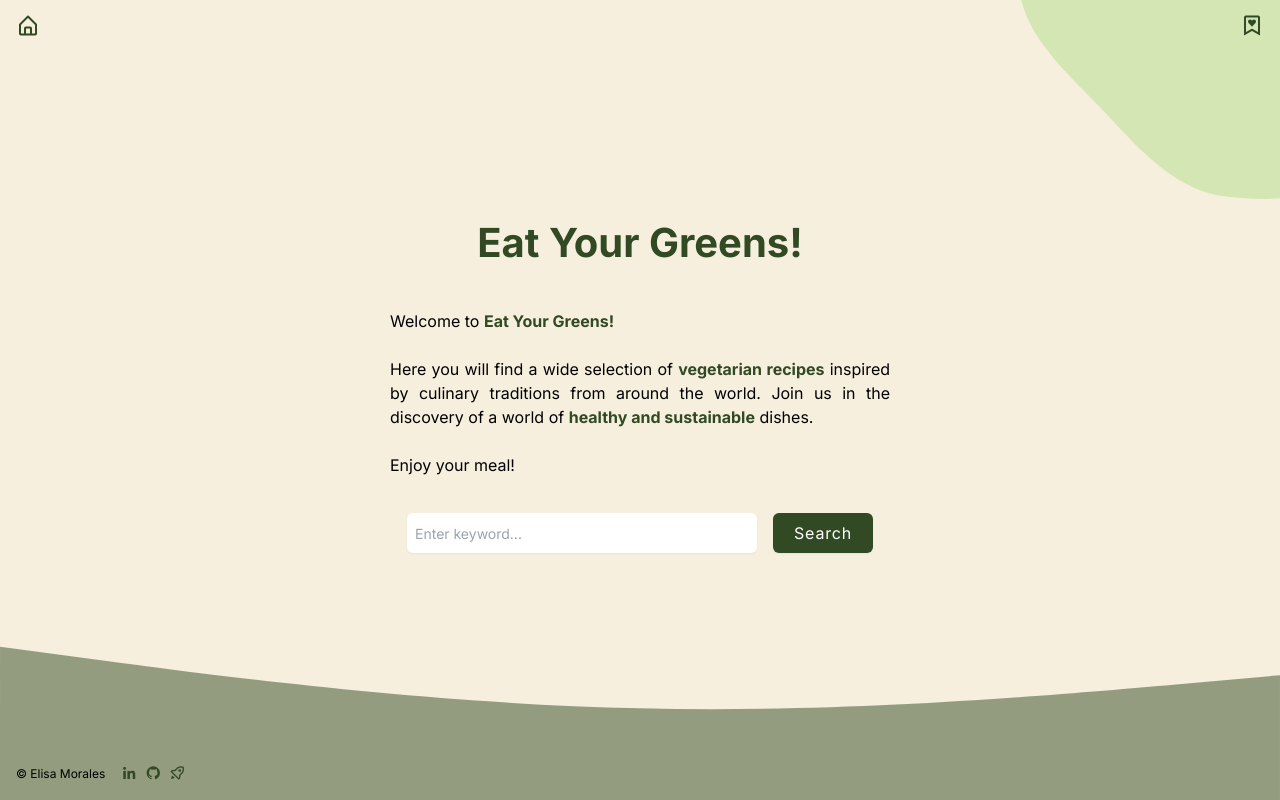
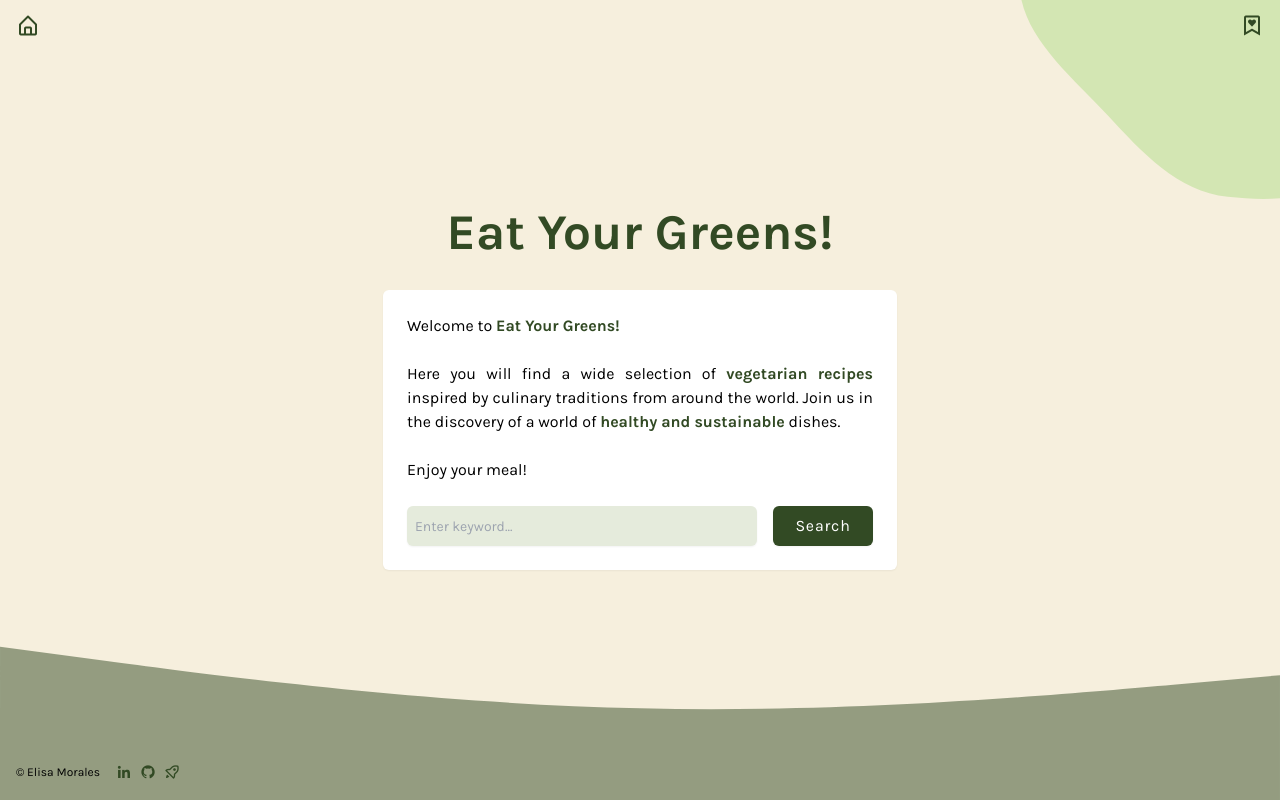
Before and after one commit to elisa-morales/eat-your-greens, a React (Vite) app: page / in a window 1280 px wide. Built offline with nearby package versions, Linux system fonts and the light colour scheme.

Commit message:
change font-family

```diff
--- a/index.html
+++ b/index.html
@@ -8,7 +8,7 @@
 
     <link rel="preconnect" href="https://fonts.googleapis.com" />
     <link rel="preconnect" href="https://fonts.gstatic.com" crossorigin />
-    <link href="https://fonts.googleapis.com/css2?family=Inter:wght@400;500;700&display=swap" rel="stylesheet" />
+    <link href="https://fonts.googleapis.com/css2?family=Karla:wght@400;500;700&display=swap" rel="stylesheet" />
 
     <link href="https://unpkg.com/boxicons@2.1.4/css/boxicons.min.css" rel="stylesheet" />
 
--- a/src/App.jsx
+++ b/src/App.jsx
@@ -2,6 +2,7 @@ import { BrowserRouter, Routes, Route, Link } from "react-router-dom"
 import Blob from "./assets/svg/Blob"
 import Waves from "./assets/svg/Waves"
 import Header from "./components/Header"
+import Footer from "./components/Footer"
 import Home from "./pages/Home"
 
 //import axios from "axios"
@@ -15,6 +16,7 @@ function App() {
         <Route path="/" element={<Home />} />
       </Routes>
       <Waves />
+      <Footer />
     </BrowserRouter>
   )
 }
--- a/src/components/Footer.jsx
+++ b/src/components/Footer.jsx
@@ -1,11 +1,9 @@
-import { Outlet } from "react-router-dom"
-
 export default function Footer() {
   return (
     <>
-      <footer className="fixed bottom-0">
+      <footer className="fixed bottom-0 -z-10">
         <div className="flex px-4 py-3.5 gap-4">
-          <p className="text-xs pt-1"> &#169; Elisa Morales </p>
+          <p className="text-xs pt-0.5"> &#169; Elisa Morales </p>
 
           <div className="flex gap-2 text-primary ">
             <a href="https://www.linkedin.com/in/elisa-morales-dev/" target="_blank">
@@ -22,8 +20,6 @@ export default function Footer() {
           </div>
         </div>
       </footer>
-
-      <Outlet />
     </>
   )
 }
--- a/src/components/Header.jsx
+++ b/src/components/Header.jsx
@@ -3,7 +3,7 @@ import { Outlet } from "react-router-dom"
 export default function Header() {
   return (
     <>
-      <header className="fixed top-0 px-4 py-3.5  text-2xl">
+      <header className="fixed top-0 px-4 py-3.5  text-2xl z-1 ">
         <div className="flex space-x-[calc(100vw-80px)] text-primary">
           <i className="bx bx-home-alt  hover:text-hoverColor cursor-pointer"></i>
           <i className=" bx bx-bookmark-heart  hover:text-hoverColor cursor-pointer"></i>
--- a/src/components/SearchBar.jsx
+++ b/src/components/SearchBar.jsx
@@ -18,8 +18,8 @@ export default function SearchBar() {
   }
 
   return (
-    <form className="flex max-sm:flex-col items-center mt-5 sm:gap-4" onSubmit={handleSubmit}>
-      <input className="p-2 max-sm:mb-4 sm:w-[350px] rounded-md shadow-sm focus:ring-accent focus:ring-1 focus:outline-none placeholder:text-sm" type="text" placeholder="Enter keyword..." value={inputValue} onChange={handleChange} />
+    <form className="flex max-sm:flex-col items-center mt-6 sm:gap-4" onSubmit={handleSubmit}>
+      <input className="p-2 max-sm:mb-4 max-sm:w-full sm:w-[350px] rounded-md shadow-sm focus:ring-accent focus:ring-1 focus:outline-none bg-[#e5ebdc] placeholder:text-sm" type="text" placeholder="Enter keyword..." value={inputValue} onChange={handleChange} />
       <button className="button max-sm:w-full sm:w-[100px] shadow-sm tracking-wider">Search</button>
     </form>
   )
--- a/src/index.css
+++ b/src/index.css
@@ -37,7 +37,7 @@
 
 :root {
   background-color: #f6efdd;
-  font-family: "Inter", sans-serif;
+  font-family: "Karla", sans-serif;
 }
 
 /*
--- a/src/pages/Home.jsx
+++ b/src/pages/Home.jsx
@@ -1,12 +1,12 @@
-import Footer from "../components/Footer"
 import SearchBar from "../components/SearchBar"
 
 export default function Home() {
   return (
     <>
-      <div className="flex flex-col items-center justify-center h-[calc(100vh-35px)] max-w-[540px] mx-auto my-auto px-5 text-center">
-        <h1 className="text-primary text-[40px] font-bold mb-5">Eat Your Greens!</h1>
-        <p className="py-4 text-justify max-sm:text-sm">
+      <div className="flex flex-col items-center justify-center h-[calc(100vh-35px)] max-w-[540px] mx-auto my-auto px-5 text-center z-0">
+        <h1 className="text-primary max-sm:text-[36px] text-[50px] font-bold mb-5">Eat Your Greens!</h1>
+        <div className="bg-white p-6 rounded-md shadow-sm">
+          <p className="text-justify max-sm:text-sm">
             Welcome to <span className="bold">Eat Your Greens!</span>
             <br />
             <br />
@@ -18,8 +18,7 @@ export default function Home() {
 
           <SearchBar />
         </div>
-
-      <Footer />
+      </div>
     </>
   )
 }
--- a/tailwind.config.js
+++ b/tailwind.config.js
@@ -14,7 +14,7 @@ export default {
     },
     extend: {
       fontFamily: {
-        inter: ["Inter", "sans-serif"],
+        karla: ["Karla", "sans-serif"],
       },
     },
   },
```
Lines whose indentation alone changed are shown as unchanged.
